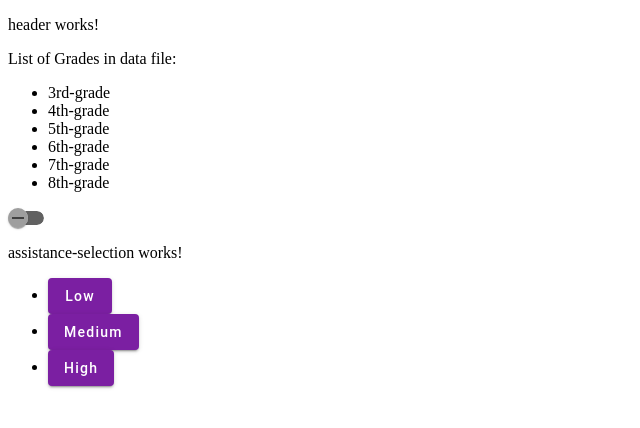
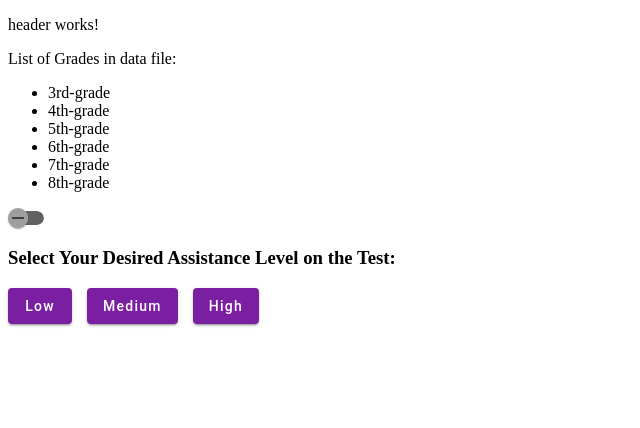
Before and after one commit to bob-fornal/how-to-take-a-test, an Angular app in the folder frontend/: page /home in a window 1280 px wide. Shown: the top 428 px of the page, without its empty margins (0-640 px from the left). Built offline with nearby package versions, Linux system fonts and the light colour scheme.

Commit message:
html structure changes and style fix

```diff
--- a/frontend/src/app/features/assistance-selection/assistance-selection.component.html
+++ b/frontend/src/app/features/assistance-selection/assistance-selection.component.html
@@ -1,12 +1,6 @@
-<p>assistance-selection works!</p>
-
+<h3>Select Your Desired Assistance Level on the Test:</h3>
 <div>
-  <ng-container >
-    <ul>
-      <li *ngFor="let item of data">
-        <button mat-raised-button color="primary">{{item.title}}</button>
-      </li>
-
-    </ul>
+  <ng-container *ngFor="let item of data">
+    <button mat-raised-button color="primary">{{item.title}}</button>
   </ng-container>
 </div>
--- a/frontend/src/app/features/assistance-selection/assistance-selection.component.scss
+++ b/frontend/src/app/features/assistance-selection/assistance-selection.component.scss
@@ -0,0 +1,3 @@
+button:not(:first-of-type) {
+  margin-left: 15px;
+}
```
